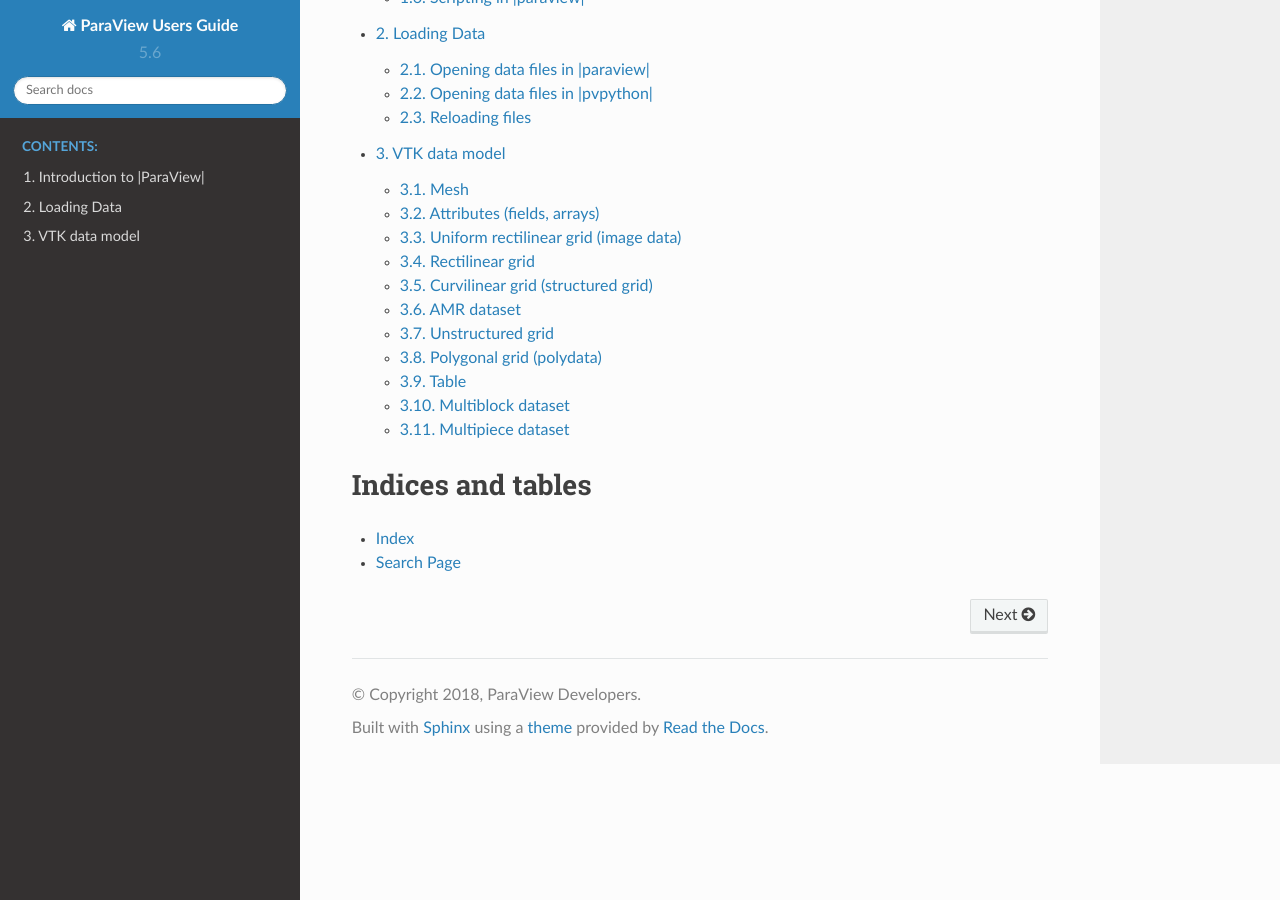
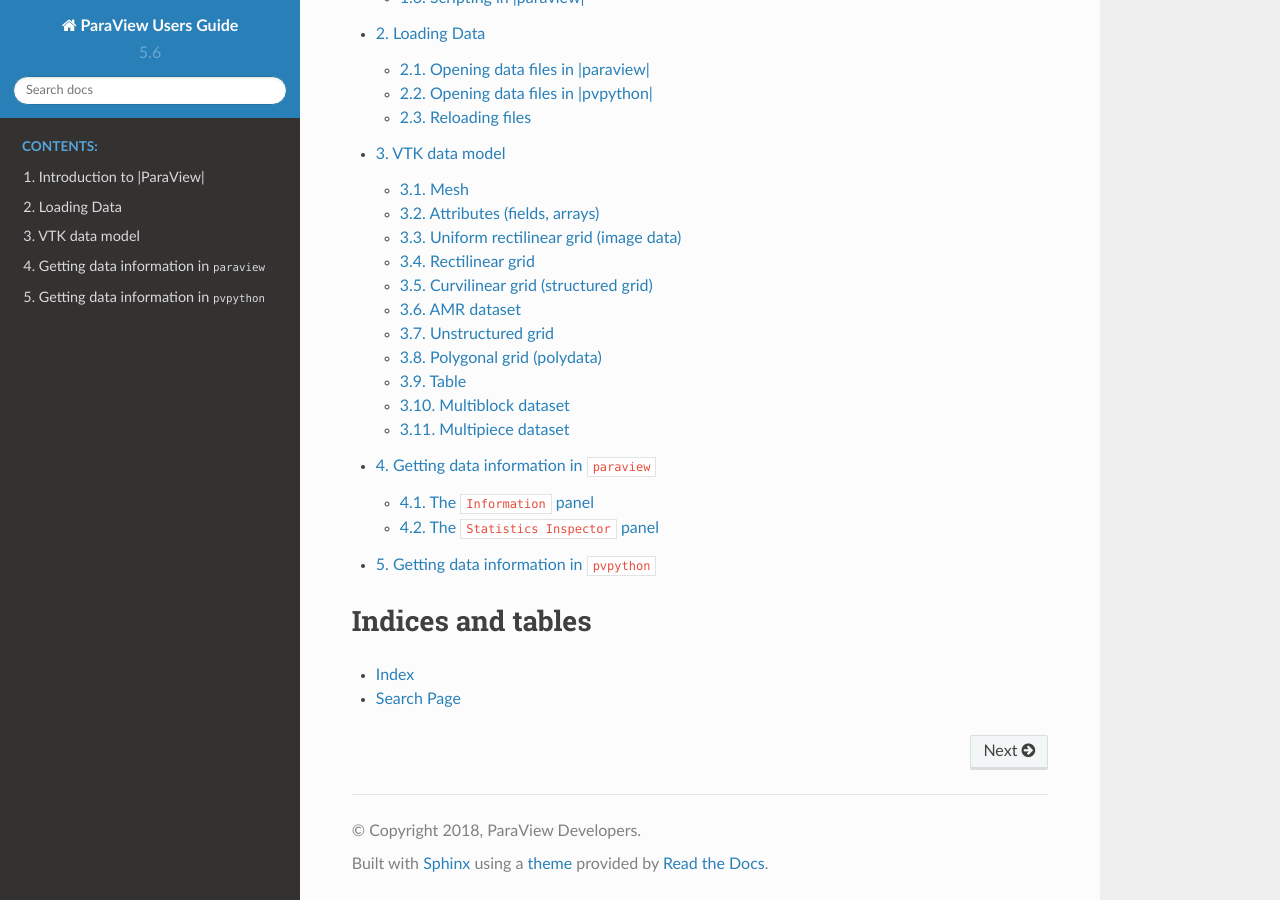
Before and after one commit to ChristosT/dummy-guide, a Sphinx documentation site: the page built from doc/source/index.rst, in a window 1280 px wide and 900 px high, scrolled down 502 px. Built offline with Sphinx 7.4.7 and the Read the Docs theme 2.0.0, drawn with Linux system fonts in a browser that asks for light colours; some of the changed lines change nothing that is shown.

Commit message:
first pass + figures

```diff
--- a/doc/source/index.rst
+++ b/doc/source/index.rst
@@ -15,6 +15,7 @@
    introduction
    dataIngestion
    vtkDataModel
+   understandingData.rst
 
 
 
--- /dev/null
+++ b/doc/source/understandingData.rst
@@ -0,0 +1,332 @@
+\input{VTKDataModel}
+
+Getting data information in ``paraview``
+=====
+
+In the visualization pipeline (Section :ref:`sec:BasicsOfVisualization`),
+sources, readers, and filters are all producing data. In a VTK-based pipeline,
+this data is one of the types discussed. Thus, when you create a source or open
+a data file in |paraview| and hit  ``Apply`` :index:`\ <Apply>`\ , data is being produced.
+The  ``Information`` :index:`\ <Information>`\  panel and the  ``Statistics Inspector`` :index:`\ <Statistics Inspector>`\  panel can be used
+to inspect the characteristics of the data produced by any pipeline module.
+
+The ``Information`` panel
+^^^^^
+ :index:`\ <Information Panel>`\
+
+The  ``Information`` :index:`\ <Information>`\  panel provides summary information about the data produced by
+the active source. By default, this panel is tucked under a tab below the
+ ``Properties`` :index:`\ <Properties>`\  panel. You can toggle its visibility using
+:guilabel:`View > Information`.
+
+.. figure:: images/InformationPanel.png
+    :name: fig:InformationPanel
+    :width: 50%
+    :align: center
+
+    The  ``Information`` :index:`\ <Information>`\  panel in |paraview| showing data summaries for the active source.
+
+The  ``Information`` :index:`\ <Information>`\  panel shows the data information for the active source. Thus,
+similar to the  ``Properties`` :index:`\ <Properties>`\  panel, it changes when the active source is
+changed (e.g., by changing the selection in the  ``Pipeline Browser`` :index:`\ <Pipeline Browser>`\ ). One way
+to think of this panel is as a panel showing a summary for the data *currently*
+produced by the active source. Remember that a newly-created pipeline
+module does not produce any data until you hit  ``Apply`` :index:`\ <Apply>`\ . Thus, valid
+information for a newly-created source will be shown on this panel only after
+that  ``Apply`` :index:`\ <Apply>`\ . Similarly, if you change properties on the source and hit
+ ``Apply`` :index:`\ <Apply>`\ , this panel will
+reflect any changes in data characteristics. Additionally, for temporal pipelines, this panel shows
+information for the current timestep alone (except as noted). Thus, as you step
+through timesteps in a temporal dataset, the information displayed
+will potentially change, and the panel will reflect those changes.
+
+\begin{didyouknow}
+Any text on this panel is *copy*-able. For example, if want to copy the
+number of points value to use it as a property value on the  ``Properties`` :index:`\ <Properties>`\
+panel, simply double-click on the number or click-and-drag to select the
+number and use the common keyboard shortcut :kbd:`\ctrl+C` (or
+:kbd:`\cmdmac+C`) to copy that value to the clipboard. Now, you can paste it
+in an input widget in |paraview| or any other application, such as an
+editor, by using :kbd:`\ctrl+V` (or :kbd:`\cmdmac+V`) or the application-specific
+shortcut for pasting text from the clipboard. The same is true for numbers shown in
+lists, such as the  ``Data Ranges`` :index:`\ <Data Ranges>`\ .
+\end{didyouknow}
+
+The panel itself is comprised of several groups of information. Groups may be
+hidden based on the type of pipeline module or the type of data being produced.
+
+The file  ``Properties`` :index:`\ <Properties>`\  group is shown for readers with information about the
+file that is opened. For a temporal file series, as you step through each
+time step, the file name is updated to point to the name of the file in the
+series that corresponds to the current time step.
+
+The  ``Statistics`` :index:`\ <Statistics>`\  group provides a summary of the dataset produced including its
+type, its number of cells and points (or rows and columns in cases of Tabular
+  datasets), and an estimate of the memory used by the dataset. This number only
+includes the memory space needed to save the data arrays for the dataset. It does not include
+the memory space used by the data structures themselves and, hence, must only be treated as an
+estimate.
+
+The  ``Data Arrays`` :index:`\ <Data Arrays>`\  group lists all of the available point, cells, and field arrays,
+as well as their types and ranges for the current time step. The  ``Current data time`` :index:`\ <Current data time>`\
+field shows the time value for the current timestep as a reference. As with
+other places in |paraview|, the icons \icon{Images/pqCellData16.png},
+\icon{Images/pqNodalData16.png}, and \icon{Images/pqGlobalData16.png} are used
+to indicate cell, point, and field data arrays. Since data arrays can have multiple
+components, the range for each component of the data array is shown.
+
+ ``Bounds`` :index:`\ <Bounds>`\  shows the spatial bounds of the datasets in 3D Cartesian space. This
+will be unavailable for non-geometric datasets such as tables.
+
+For reader modules, the  ``Time`` :index:`\ <Time>`\  group shows the available time steps and corresponding
+time values provided by the file.
+
+For structured datasets such as uniform rectilinear grids or curvilinear grids,
+the  ``Extents`` :index:`\ <Extents>`\  group is shown that displays the structured extents and dimensions
+of the datasets.
+
+All of the summary information discussed so far provides a synopsis of the entire dataset
+produced by the pipeline module, including across all ranks (which will become
+clearer once we look at using |ParaView| for parallel data processing). In cases
+of composite datasets, such as mutliblock datasets or AMR datasets, recall that
+these are datasets that are comprised of other datasets. In such cases, these
+are summaries over all the blocks in the composite dataset. Every so often,
+you will notice that the  ``Data Arrays`` :index:`\ <Data Arrays>`\  table lists an array with the suffix
+ ``(partial)`` :index:`\ <(partial)>`\  (Figure :ref:`fig:InformationPanelPartialArrays`).
+Such arrays are referred to as *partial arrays*. Partial arrays
+is a term used to refer to arrays that are present on some non-composite
+blocks or leaf nodes in a composite dataset, but not all. The  ``(partial)`` :index:`\ <(partial)>`\
+suffix to indicate partial arrays :index:`\ <partial arrays>`\  is also used by |paraview| in other
+places in the UI.
+
+.. figure:: images/InformationPanelPartialArrays.png
+    :name: fig:InformationPanelPartialArrays
+    :width: 80%
+    :align: center
+
+    The  ``Data Arrays`` :index:`\ <Data Arrays>`\  section on  ``Information`` :index:`\ <Information>`\  panel showing *partial* arrays. Partial arrays are arrays that present on certain blocks in a composite dataset, but not all.
+
+While summaries over all of the datasets in the composite dataset are useful,
+you may also want to look at the data information for individual blocks.
+To do so, you can use the  ``Data Hierarchy`` :index:`\ <Data Hierarchy>`\  group, which appears when
+summarizing composite datasets. The  ``Data Hierarchy`` :index:`\ <Data Hierarchy>`\  widget shows the
+structure or hierarchy of the composite dataset
+(Figure :ref:`fig:InformationPanelDataHierarchy`). The  ``Information`` :index:`\ <Information>`\  panel
+switches to showing the summaries for the selected sub-tree.
+By default, the root element will be selected. You can now select any block in
+the hierarchy to view the summary limited to just that sub-tree.
+
+.. figure:: images/InformationPanelDataHierarchy.png
+    :name: fig:InformationPanelDataHierarchy
+    :width: 80%
+    :align: center
+
+    The  ``Data Hierarchy`` :index:`\ <Data Hierarchy>`\  section on the  ``Information`` :index:`\ <Information>`\  panel showing
+    the composite data hierarchy. Selecting a particular block or subtree in this
+    widget will result in the reset of the  ``Information`` :index:`\ <Information>`\  panel showing
+    summaries for that block or subtree alone.
+
+\begin{didyouknow}
+Memory information shown on the  ``Information`` :index:`\ <Information>`\  panel and the  ``Statistics
+Inspector`` :index:`\ <Statistics
+Inspector>`\  should only be used as an approximate reference and does not translate
+to how much memory the data produced by a particular pipeline module takes. This is due
+to the following factors:
+
+\begin{compactitem}
+\item The size does not include the amount of memory needed to build the
+data structures to store the data arrays. While, in most cases, this is negligible
+compared to that of the data arrays, it can be nontrivial, especially when dealing
+with deeply-nested composite datasets.
+\item Several filters such as  ``Calculator`` :index:`\ <Calculator>`\  and  ``Shrink`` :index:`\ <Shrink>`\  simply pass input
+data arrays through, so there's no extra space needed for those data arrays that
+are shared with the input. The memory size numbers shown, however, do not take
+this into consideration.
+\end{compactitem}
+
+If you need an overview of how much physical memory is being used by |ParaView| in
+its current state, you can use the  ``Memory Inspector`` :index:`\ <Memory Inspector>`\
+(Section :ref:`chapter:MemoryInspector`).
+\end{didyouknow}
+
+
+The ``Statistics Inspector`` panel
+^^^^^
+ :index:`\ <Statistics Inspector>`\
+
+The  ``Information`` :index:`\ <Information>`\  panel shows data information for the active source. If you
+need a quick summary of the data produced by all the pipeline modules, you can
+use the  ``Statistics  Inspector`` :index:`\ <Statistics  Inspector>`\  panel. It's accessible from
+:guilabel:`Views > Statistics Inspector`.
+
+.. figure:: images/StatisticsInspector.png
+    :name: fig:StatisticsInspector
+    :width: 80%
+    :align: center
+
+    The  ``Statistics Inspector`` :index:`\ <Statistics Inspector>`\  panel in |paraview| showing summaries for all pipeline modules.
+
+
+All of the information on this panel is also presented on the  ``Information`` :index:`\ <Information>`\
+panel, except  ``Geometry Size`` :index:`\ <Geometry Size>`\ . This corresponds to how much memory is
+needed for the transformed dataset used for rendering in the active view. For example, to
+render a 3D dataset as a surface in the 3D view, |ParaView| must extract the
+surface mesh as a polydata.  ``Geometry Size`` :index:`\ <Geometry Size>`\  represents the memory needed for
+this polydata with the same memory-size-related caveats as with the
+ ``Information`` :index:`\ <Information>`\  panel.
+
+Getting data information in ``pvpython``
+=====
+.. _sec:DataInformationInPython:
+
+When scripting with |ParaView|, you will often find yourself needing information
+about the data. While |paraview| sets up filter properties and color
+tables automatically using the information from the data, you
+must do that explicitly when scripting.
+
+In |pvpython|, for any pipeline module (sources, readers, or
+filters), you can use the following ways to get information about the data
+produced.
+
+\begin{python}
+>>>>> from paraview.simple import *
+>>>>> reader = OpenDataFile(".../ParaViewData/Data/can.ex2")
+>>
+>># We need to update the pipeline. Otherwise, all of the data
+>># information we get will be from before the file is actually
+>># read and, hence, will be empty.
+>>>>> UpdatePipeline()
+>>
+>>>>> dataInfo = reader.GetDataInformation()
+>>
+>># To get the number of cells or points in the dataset:
+>>>>> dataInfo.GetNumberOfPoints()
+>>10088
+>>>>> dataInfo.GetNumberOfCells()
+>>7152
+>>
+>># You can always nest the call, e.g.:
+>>>>> reader.GetDataInformation().GetNumberOfPoints()
+>>10088
+>>>>> reader.GetDataInformation().GetNumberOfCells()
+>>7152
+>>
+>># Use source.PointData or source.CellData to get information about
+>># point data arrays and cell data arrays, respectively.
+>>
+>># Let's print the available point data arrays.
+>>>>> reader.PointData[:]
+>>[Array: ACCL, Array: DISPL, Array: GlobalNodeId, Array: PedigreeNodeId, Array: VEL]
+>>
+>># Similarly, for cell data arrays:
+>>>>> reader.CellData[:]
+>>[Array: EQPS, Array: GlobalElementId, Array: ObjectId, Array: PedigreeElementId]
+\end{python}
+
+ ``PointData`` :index:`\ <PointData>`\  (and  ``CellData`` :index:`\ <CellData>`\ ) is a map or dictionary where the keys are the
+names of the arrays, and the values are objects that provide more information
+about each of the arrays. In the rest of this section, anything we demonstrate on
+ ``PointData`` :index:`\ <PointData>`\  is also applicable to  ``CellData`` :index:`\ <CellData>`\ .
+
+\begin{python}
+# Let's get the number of available point arrays.
+>>> len(reader.PointData)
+5
+
+# Print the names for all available point arrays.
+>>> reader.PointData.keys()
+['ACCL', 'DISPL', 'GlobalNodeId', 'PedigreeNodeId', 'VEL']
+
+>>> reader.PointData.values()
+[Array: ACCL, Array: DISPL, Array: GlobalNodeId, Array: PedigreeNodeId, Array: VEL]
+
+# To test if a particular array is present:
+>>> reader.PointData.has_key("ACCL")
+True
+
+>>> reader.PointData.has_key("--non-existent-array--")
+False
+
+\end{python}
+
+From  ``PointData`` :index:`\ <PointData>`\  (or  ``CellData`` :index:`\ <CellData>`\ ), you can get access to an object
+that provides information for each of the arrays. This object gives us
+methods to get data ranges, component counts, tuple counts, etc.
+
+\begin{python}
+# Let's get information about 'ACCL' array.
+>>> arrayInfo = reader.PointData["ACCL"]
+>>> arrayInfo.GetName()
+'ACCL'
+
+# To get the number of components in each tuple and the number
+# of tuples in the data array:
+>>> arrayInfo.GetNumberOfTuples()
+10088
+>>> arrayInfo.GetNumberOfComponents()
+3
+
+# Alternative way for doing the same:
+>>> reader.PointData["ACCL"].GetNumberOfTuples()
+10088
+>>> reader.PointData["ACCL"].GetNumberOfComponents()
+3
+
+# To get the range for a particular component, e.g. component 0:
+>>> reader.PointData["ACCL"].GetRange(0)
+(-4.965284006175352e-07, 3.212448973499704e-07)
+
+# To get the range for the magnitude in cases of multi-component arrays
+# use -1 as the component number.
+>>> reader.PointData["ACCL"].GetRange(-1)
+(0.0, 1.3329898584157294e-05)
+
+# To determine the data data type for this array:
+>>> from paraview import vtk
+>>> reader.PointData["ACCL"].GetDataType() == vtk.VTK_DOUBLE
+True
+# The paraview.vtk module provides access to these constants such as
+# VTK_DOUBLE, VTK_FLOAT, VTK_INT, etc.
+
+# Likewise, to test the dataset type, itself:
+>>> reader.GetDataInformation().GetDataSetType() == \
+                               vtk.VTK_MULTIBLOCK_DATA_SET
+True
+\end{python}
+
+Here's a sample script to iterate over all point data arrays and print their
+magnitude ranges:
+
+\begin{python}
+>>> def print_point_data_ranges(source):
+...    """Prints array ranges for all point arrays"""
+...    for arrayInfo in source.PointData:
+...        # get the array's name
+...        name = arrayInfo.GetName()
+...        # get magnitude range
+...        range = arrayInfo.GetRange(-1)
+...        print "%s = [%.3f, %.3f]" % (name, range[0], range[1])
+
+# Let's call this function on our reader.
+>>> print_point_data_ranges(reader)
+ACCL = [0.000, 0.000]
+DISPL = [0.000, 0.000]
+GlobalNodeId = [1.000, 10088.000]
+PedigreeNodeId = [1.000, 10088.000]
+VEL = [0.000, 5000.000]
+\end{python}
+
+\begin{didyouknow}
+The example scripts in this section all demonstrated how to obtain information about the data such
+as the number of points and cells, data bounds, and array ranges. However, what they
+do not show is how to access the raw data itself. To see how to obtain the full data,
+please see Section :ref:`sec:Fetch`.
+\end{didyouknow}
+
+\begin{TODO}
+\begin{itemize}
+\item Explain what is involved when collecting data information so user
+understand the costs involved. Then we could add a didyouknow blurb about how
+that differs in symmetric batch -- or something.
+\end{itemize}
+\end{TODO}
```
